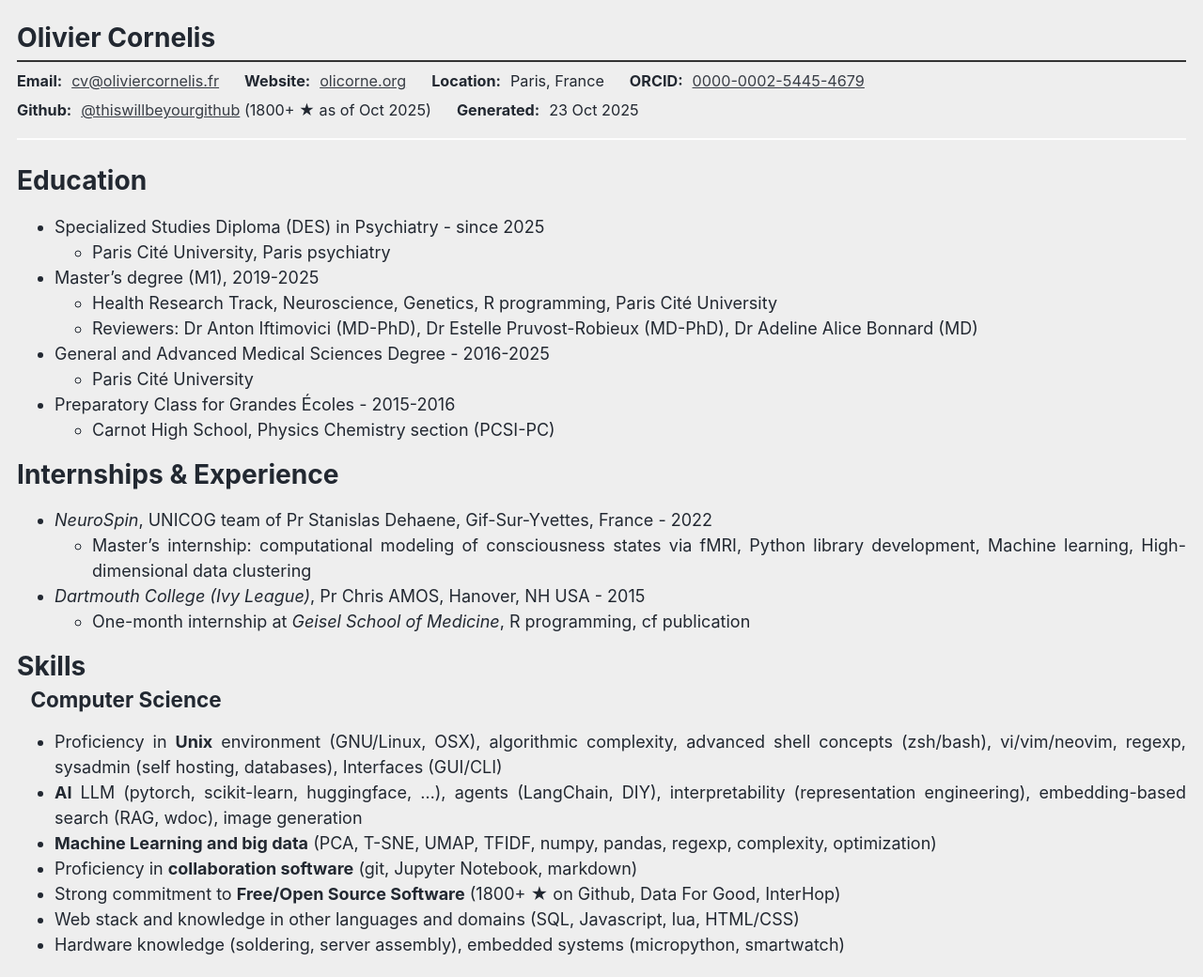
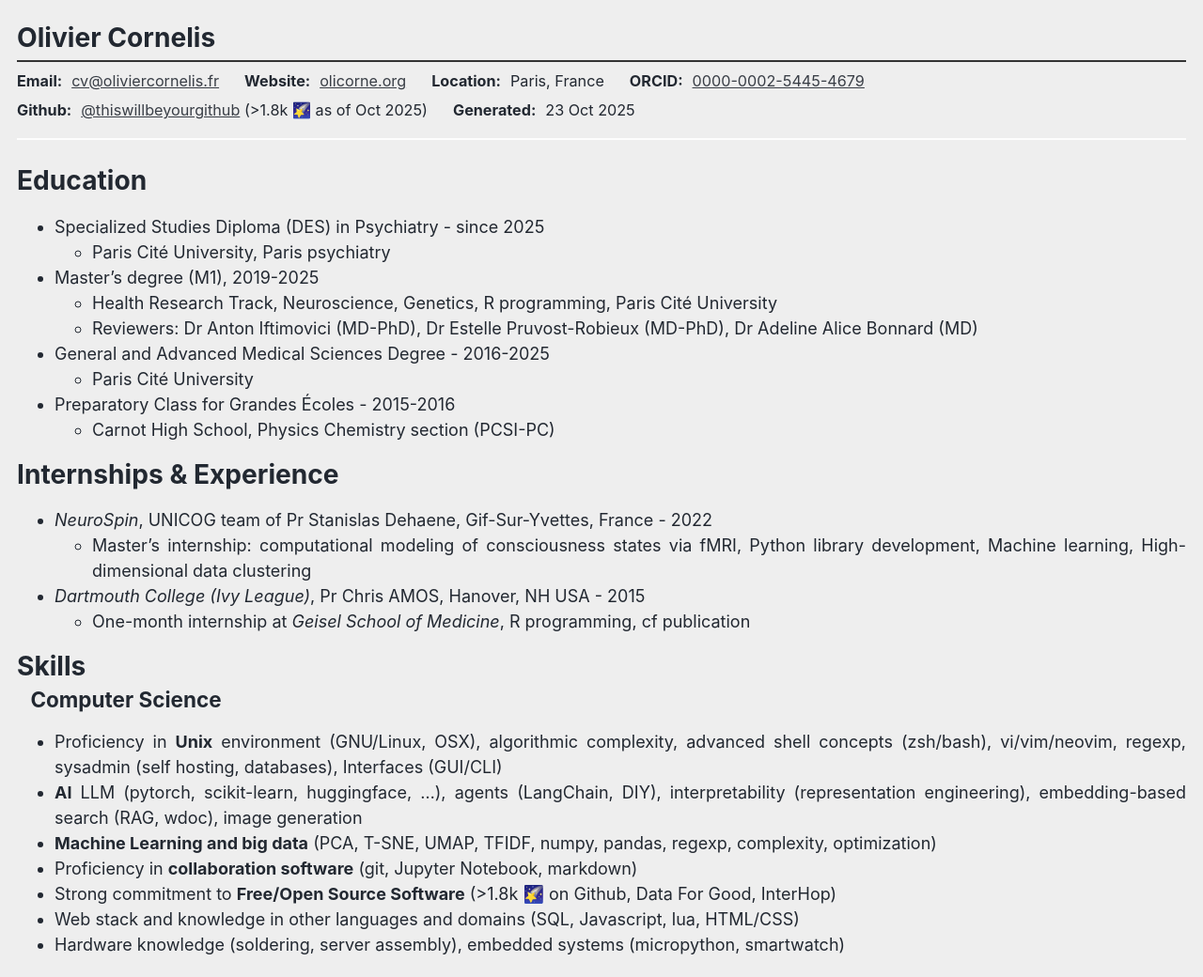
Before and after one commit to thiswillbeyourgithub/website, a Jekyll site: the page built from _pages/cv_en.md, in a window 1280 px wide and 1400 px high. Shown: the part 125-1165 px from the top of the window at 94% size. Built offline with Jekyll 4.4.1, drawn with Linux system fonts in a browser that asks for light colours; emoji names are drawn with the system emoji font; a script that is not in the unit is left out.

Commit message:
use the star icon for github
Signed-off-by: thiswillbeyourgithub <26625900+thiswillbeyourgithub@users.noreply.github.com>

```diff
--- a/_pages/cv_en.md
+++ b/_pages/cv_en.md
@@ -32,7 +32,7 @@ redirect_from:
       <strong>ORCID:</strong> <a href="https://orcid.org/0000-0002-5445-4679">0000-0002-5445-4679</a>
     </div>
     <div class="cv-info-item">
-      <strong>Github:</strong> <a href="https://thiswillbeyourgithub.github.io/">@thiswillbeyourgithub</a> (1800+ ★ as of Oct 2025)
+      <strong>Github:</strong> <a href="https://thiswillbeyourgithub.github.io/">@thiswillbeyourgithub</a> (>1.8k :stars: as of Oct 2025)
     </div>
     <div class="cv-info-item">
       <strong>Generated:</strong> {{ site.time | date: "%d %b %Y" }}
@@ -68,7 +68,7 @@ redirect_from:
 * **AI** LLM (pytorch, scikit-learn, huggingface, ...), agents (LangChain, DIY), interpretability (representation engineering), embedding-based search (RAG, wdoc), image generation
 * **Machine Learning and big data** (PCA, T-SNE, UMAP, TFIDF, numpy, pandas, regexp, complexity, optimization)
 * Proficiency in **collaboration software** (git, Jupyter Notebook, markdown)
-* Strong commitment to **Free/Open Source Software** (1800+ ★ on Github, Data For Good, InterHop)
+* Strong commitment to **Free/Open Source Software** (>1.8k :stars: on Github, Data For Good, InterHop)
 * Web stack and knowledge in other languages and domains (SQL, Javascript, lua, HTML/CSS)
 * Hardware knowledge (soldering, server assembly), embedded systems (micropython, smartwatch)
 
```
Also changed, not shown: _pages/cv_fr.md (+2 -2 lines).
